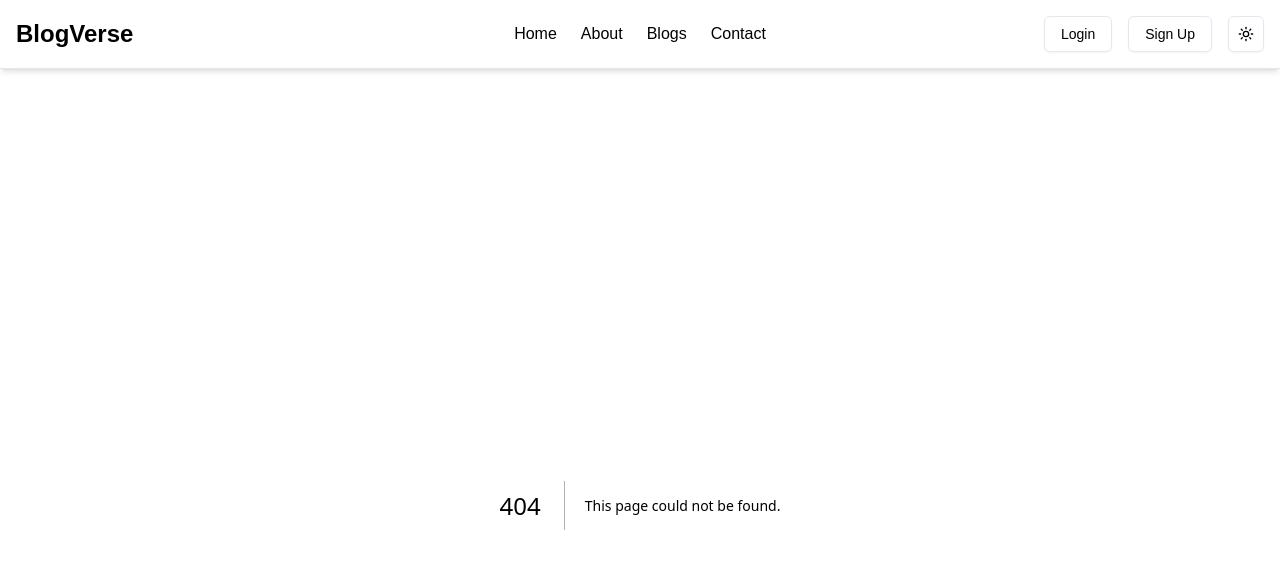
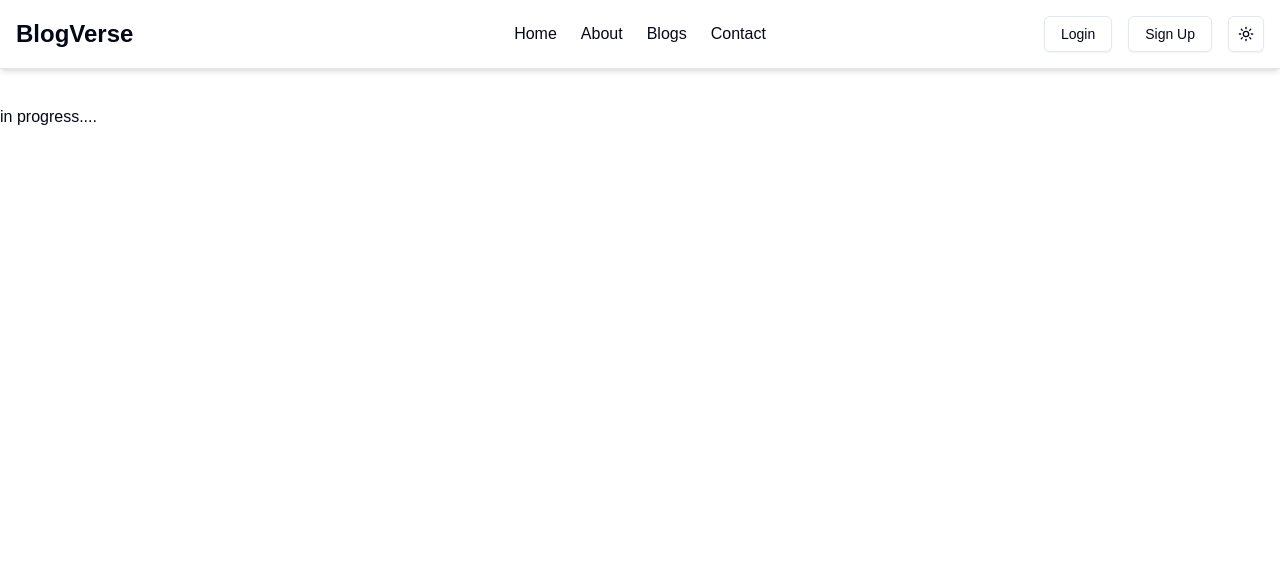
Before and after one commit to PranavJAIN12/blogpost, a Next.js app: page /contact in a window 1280 px wide. Before the commit this address had no page. Shown: the top 568 px of the page. Built offline with nearby package versions, Linux system fonts and the light colour scheme.

Commit message:
contact us

```diff
--- /dev/null
+++ b/app/contact/page.js
@@ -0,0 +1,11 @@
+import React from 'react'
+
+const page = () => {
+  return (
+    <div>
+      in progress....
+    </div>
+  )
+}
+
+export default page
--- a/app/layout.js
+++ b/app/layout.js
@@ -22,7 +22,7 @@ export const metadata = {
 
 export default function RootLayout({ children }) {
   return (
-    <html lang="en" className="dark hydrated">
+    <html lang="en" className=" hydrated dark">
       <body
         className={`${geistSans.variable} ${geistMono.variable} antialiased`}
       >
--- a/package.json
+++ b/package.json
@@ -9,6 +9,7 @@
     "lint": "next lint"
   },
   "dependencies": {
+    "@emailjs/browser": "^4.4.1",
     "@radix-ui/react-dialog": "^1.1.2",
     "@radix-ui/react-dropdown-menu": "^2.1.2",
     "@radix-ui/react-slot": "^1.1.0",
```
Also changed, not shown: 1 other file (tests, documents, lock files or other folders).
